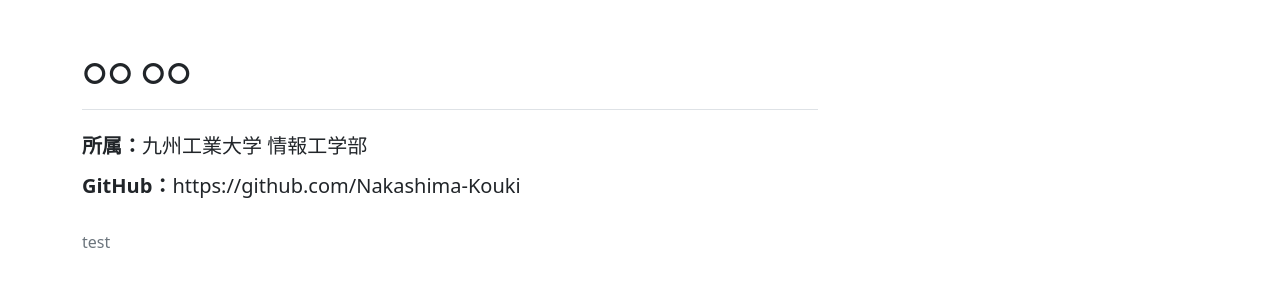
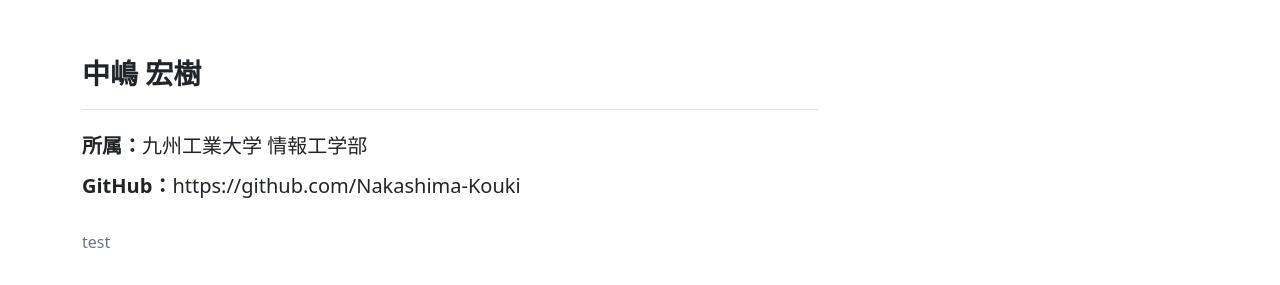
Before and after one commit to Nakashima-Kouki/Nakashima-Kouki, a plain HTML site: page index.html in a window 1280 px wide. Shown: the part 515-800 px from the top of the page. Drawn offline with nearby package versions, Linux system fonts and the light colour scheme.

Commit message:
Update name in profile section

```diff
--- a/index.html
+++ b/index.html
@@ -82,7 +82,7 @@
                 </div> -->
                 <div class="col-md-8">
                     <ul class="list-unstyled fs-5 lh-lg mb-4">
-                        <li class="fw-bold fs-3 border-bottom pb-2 mb-3">○○ ○○</li>
+                        <li class="fw-bold fs-3 border-bottom pb-2 mb-3">中嶋 宏樹</li>
                         <li><strong>所属：</strong>九州工業大学 情報工学部</li>
                         <!-- <li><strong>研究室：</strong>○○研究室</li> -->
                         <!-- <li><strong>Email：</strong>example[at]example.com</li> -->
```
